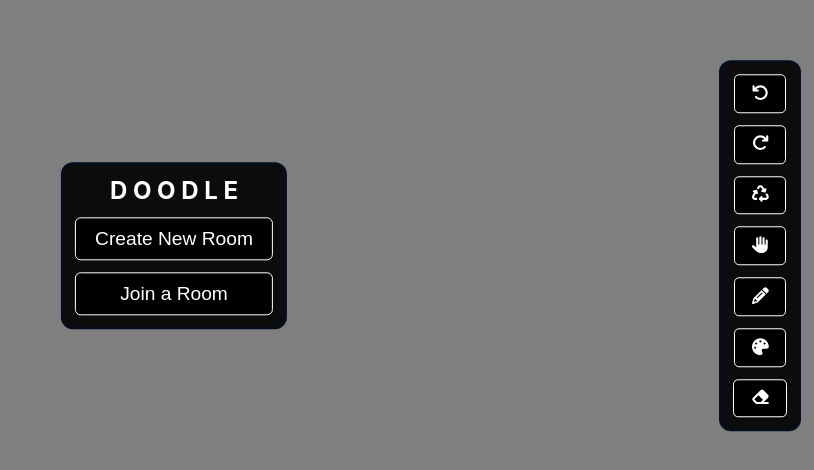
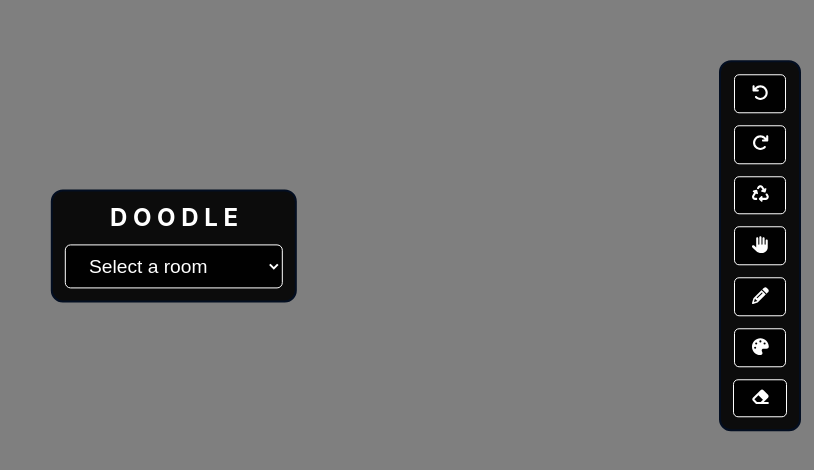
Before and after one commit to elarsaks/doodling-space, a React (Create React App) app in the folder client/: page / in a window 1280 px wide. Shown: the part 154-624 px from the top of the page, without its empty margins (466-1280 px from the left). Built offline with nearby package versions, Linux system fonts and the light colour scheme.

Commit message:
Update room menu.

```diff
--- a/client/src/components/RoomMenu.tsx
+++ b/client/src/components/RoomMenu.tsx
@@ -32,7 +32,7 @@ const Overlay = styled.div<{ show: boolean }>`
   z-index: 1;
 `;
 
-const StyledButton = styled.button<{ center: boolean }>`
+const StyledSelect = styled.select<{ center: boolean }>`
   padding: 0.5em 1em;
   border: 1px solid #fff;
   border-radius: 0.3em;
@@ -47,7 +47,7 @@ const StyledButton = styled.button<{ center: boolean }>`
   }
 `;
 
-const StyledSelect = styled.select`
+const StyledInput = styled.input<{ center: boolean }>`
   padding: 0.5em 1em;
   border: 1px solid #fff;
   border-radius: 0.3em;
@@ -55,24 +55,40 @@ const StyledSelect = styled.select`
   color: #fff;
   cursor: pointer;
   transition: background-color 0.3s;
+  font-size: ${({ center }) => (center ? "0.8em" : "0.5em")};
+  margin-top: 0.5em; // To give some space between the select and the input
 
   &:hover {
     background-color: rgba(1, 14, 33, 0.7);
   }
+
+  &::placeholder {
+    color: rgba(255, 255, 255, 0.7);
+  }
 `;
 
 const existingRooms = [
-  { id: "hash1", name: "Room 1" },
-  { id: "hash2", name: "Room 2" },
-  { id: "hash3", name: "Room 3" },
+  // { id: "hash1", name: "Room 1" },
+  // { id: "hash2", name: "Room 2" },
+  // { id: "hash3", name: "Room 3" },
+  { id: "NEW_ROOM", name: "Create New Room" },
+  { id: "JOIN_ROOM", name: "Join a Room" },
 ];
 
 const RoomMenu: React.FC = () => {
   const [selectedRoom, setSelectedRoom] = useState<string>("");
   const [isNewRoomCreated, setIsNewRoomCreated] = useState<boolean>(false);
+  const [showJoinInput, setShowJoinInput] = useState<boolean>(false);
 
   const handleRoomChange = (event: React.ChangeEvent<HTMLSelectElement>) => {
     setSelectedRoom(event.target.value);
+    if (event.target.value === "NEW_ROOM") {
+      handleCreateRoom();
+    } else if (event.target.value === "JOIN_ROOM") {
+      setShowJoinInput(true);
+    } else {
+      setShowJoinInput(false);
+    }
   };
 
   const handleCreateRoom = () => {
@@ -85,10 +101,14 @@ const RoomMenu: React.FC = () => {
       <Overlay show={!isNewRoomCreated} />
       <RoomMenuContainer center={!isNewRoomCreated}>
         <div> D O O D L E </div>
-        {isNewRoomCreated && (
-          <StyledSelect value={selectedRoom} onChange={handleRoomChange}>
+
+        <StyledSelect
+          value={selectedRoom}
+          center={!isNewRoomCreated}
+          onChange={handleRoomChange}
+        >
           <option value="" disabled>
-              Select an existing room
+            Select a room
           </option>
 
           {existingRooms.map((room) => (
@@ -97,13 +117,14 @@ const RoomMenu: React.FC = () => {
             </option>
           ))}
         </StyledSelect>
+
+        {showJoinInput && (
+          <StyledInput
+            type="text"
+            placeholder="Enter room ID to join"
+            center={!isNewRoomCreated}
+          />
         )}
-        <StyledButton center={!isNewRoomCreated} onClick={handleCreateRoom}>
-          Create New Room
-        </StyledButton>
-        <StyledButton center={!isNewRoomCreated} onClick={handleCreateRoom}>
-          Join a Room
-        </StyledButton>
       </RoomMenuContainer>
     </>
   );
```
Lines whose indentation alone changed are shown as unchanged.
